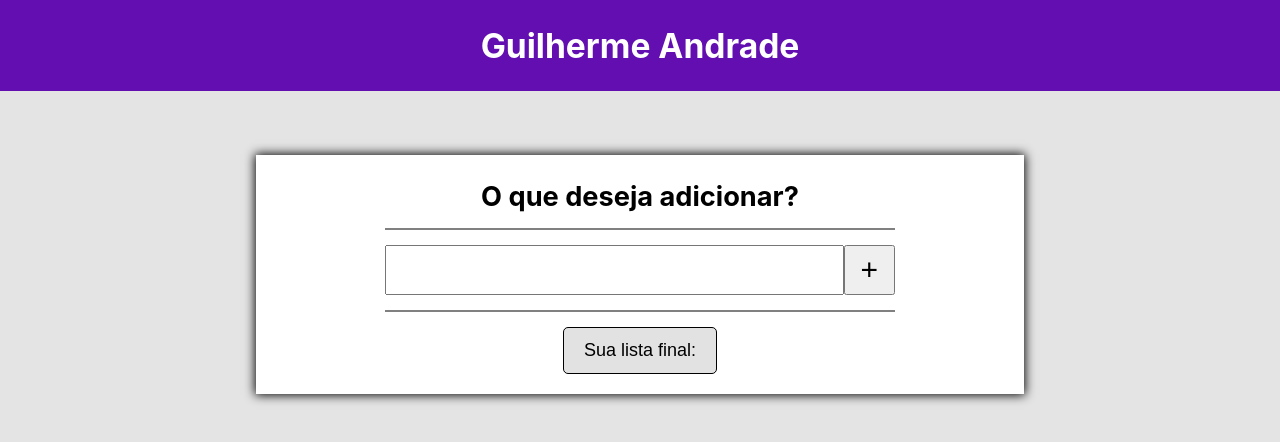
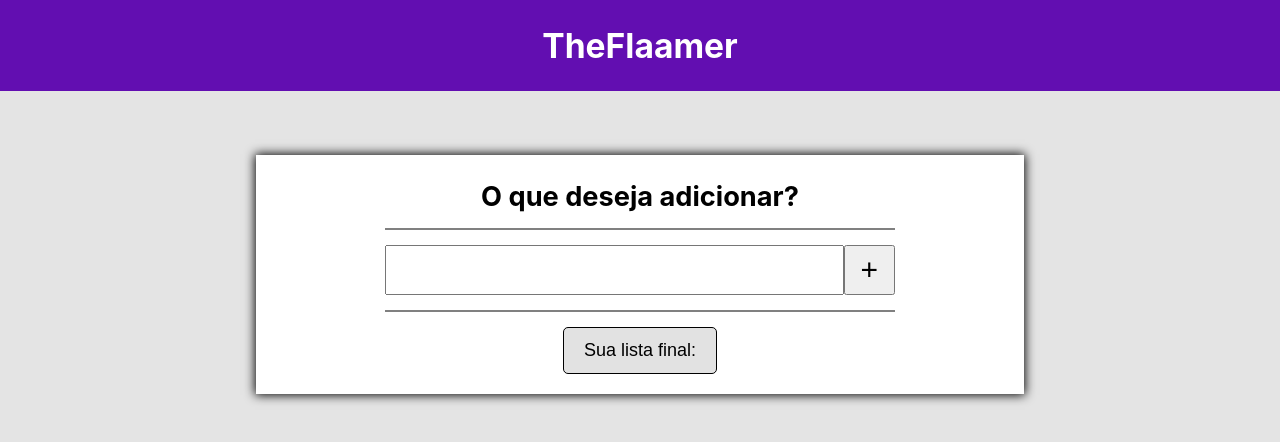
Before and after one commit to guiandradedev/aplicacao-to-do, a plain HTML site: page index.html in a window 1280 px wide. Drawn offline with Linux system fonts and the light colour scheme.

Commit message:
app version 0.11

```diff
--- a/index.html
+++ b/index.html
@@ -12,7 +12,7 @@
 <body>
 
     <header>
-        <h1>Guilherme Andrade</h1>
+        <h1>TheFlaamer</h1>
     </header>
     <main>
         <section class="conteudo">
```
Also changed, not shown: img/img1.png (added), img/img2.png (added), img/img3.png (added), 1 other file.
